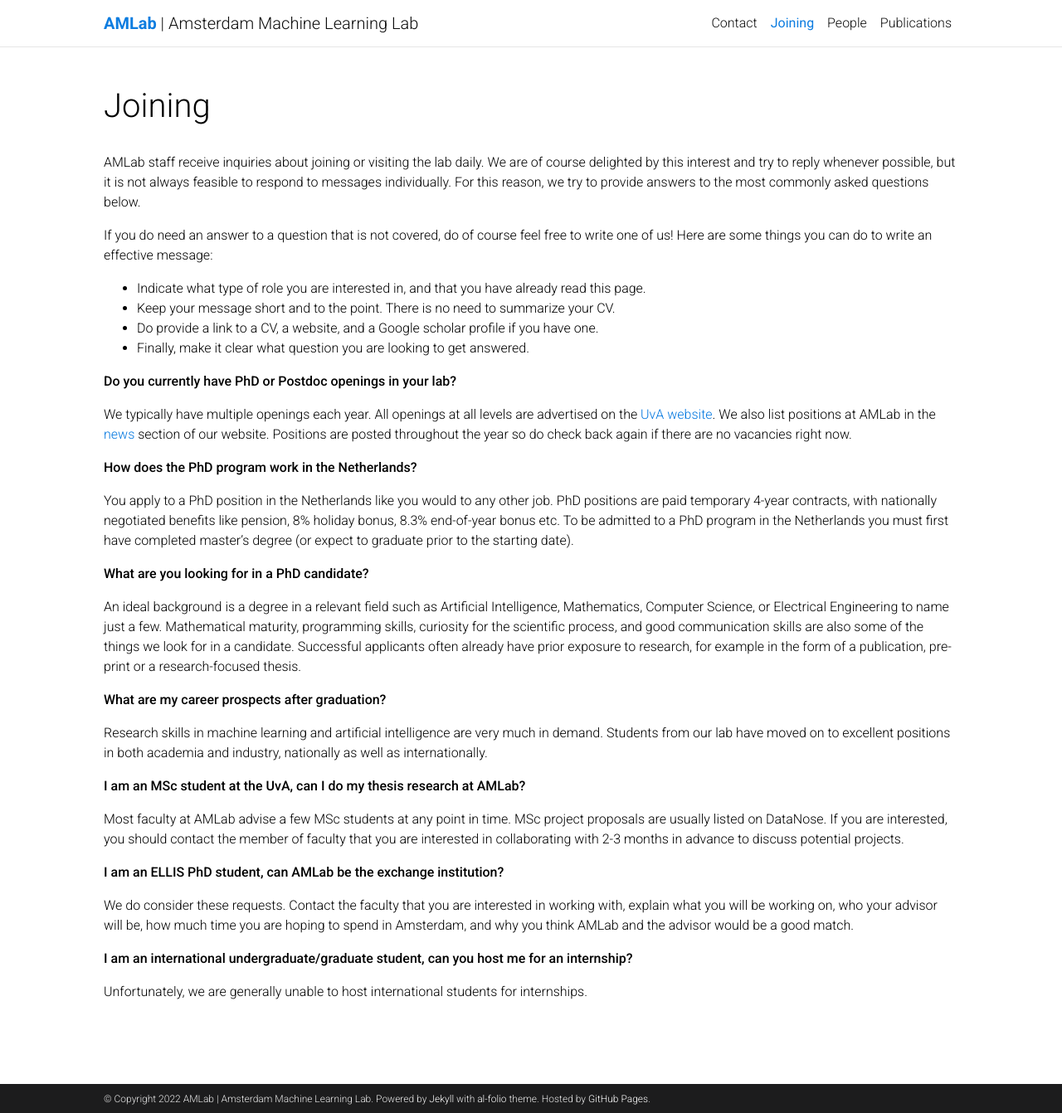
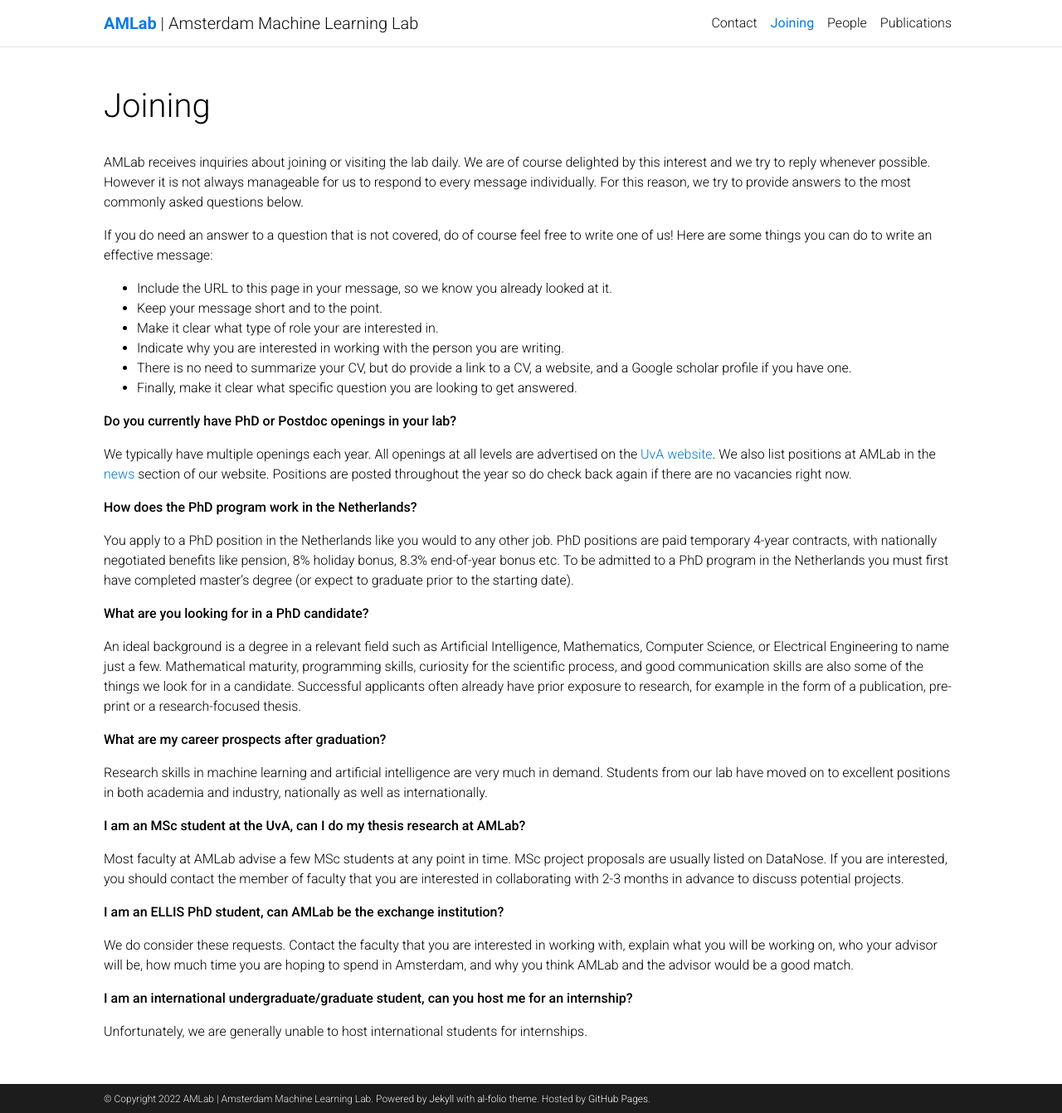
Before and after one commit to AMLab-Amsterdam/AMLab-Amsterdam.github.io, a Jekyll site: the page built from _pages/joining.md, in a window 1280 px wide and 1342 px high. Shown: the whole window at 83% size. Built offline with Jekyll 4.4.1, drawn with Linux system fonts in a browser that asks for light colours; comment, search, counter and statistics services are not loaded; a style sheet for code colours, icons or effects is not loaded.

Commit message:
updated joining page a bit to make instructions more clear

```diff
--- a/_pages/joining.md
+++ b/_pages/joining.md
@@ -6,14 +6,16 @@
 nav: true
 ---
 
-AMLab staff receive inquiries about joining or visiting the lab daily. We are of course delighted by this interest and try to reply whenever possible, but it is not always feasible to respond to messages individually. For this reason, we try to provide answers to the most commonly asked questions below.
+AMLab receives inquiries about joining or visiting the lab daily. We are of course delighted by this interest and we try to reply whenever possible. However it is not always manageable for us to respond to every message individually. For this reason, we try to provide answers to the most commonly asked questions below.
 
 If you do need an answer to a question that is not covered, do of course feel free to write one of us! Here are some things you can do to write an effective message:
 
-- Indicate what type of role you are interested in, and that you have already read this page.
-- Keep your message short and to the point. There is no need to summarize your CV.
-- Do provide a link to a CV, a website, and a Google scholar profile if you have one.
-- Finally, make it clear what question you are looking to get answered.
+- Include the URL to this page in your message, so we know you already looked at it.
+- Keep your message short and to the point.
+- Make it clear what type of role your are interested in.
+- Indicate why you are interested in working with the person you are writing.
+- There is no need to summarize your CV, but do provide a link to a CV, a website, and a Google scholar profile if you have one.
+- Finally, make it clear what specific question you are looking to get answered.
 
 **Do you currently have PhD or Postdoc openings in your lab?**
 
```
